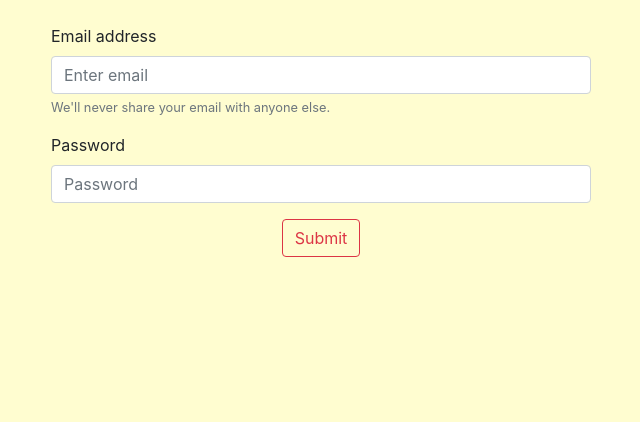
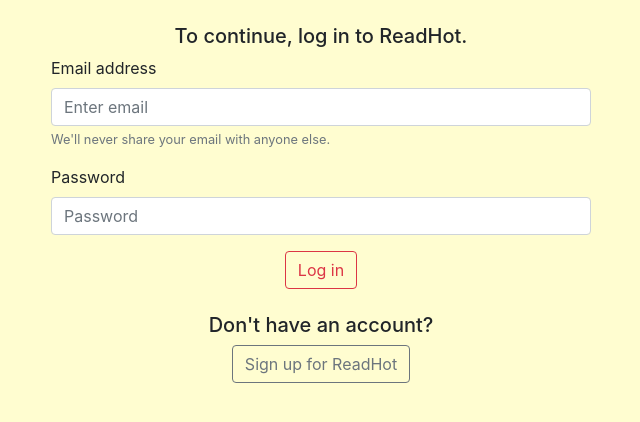
Before and after one commit to bernardw11/ReadHot-project, a Flask app: page /login-page in a window 1280 px wide. Shown: the part 86-508 px from the top of the page, without its empty margins (319-959 px from the left). Run offline with Flask 2, Linux system fonts and the light colour scheme; some libraries are stand-ins or nearby versions.

Commit message:
working on login page

```diff
--- a/app.py
+++ b/app.py
@@ -1,6 +1,6 @@
 # ---- YOUR APP STARTS HERE ----
 # -- Import section --
-from flask import Flask, render_template, request, redirect, session
+from flask import Flask, render_template, request, redirect, url_for, session
 from datetime import datetime
 
 from googlebookstests import search
--- a/templates/login.html
+++ b/templates/login.html
@@ -4,6 +4,7 @@
 <div class="container my-4">
     <div class="row justify-content-center">
         <div class="col-6">
+        <div class="text-center"><h5>To continue, log in to ReadHot.</h5></div>
         <form method="POST" action="/library">
             <div class="form-group">
                 <label for="exampleInputEmail1">Email address</label>
@@ -15,9 +16,14 @@
                 <input type="password" class="form-control" id="exampleInputPassword1" placeholder="Password">
             </div>
             <div class="text-center">
-                <button type="submit" class="btn btn-outline-danger">Submit</button>
+                <button type="submit" class="btn btn-outline-danger">Log in</button>
             </div>
         </form>
+        <br>
+        <div class="text-center"><h5>Don't have an account?</h5></div>
+        <div class="text-center">
+                <button type="submit" class="btn btn-outline-secondary">Sign up for ReadHot</button>
+            </div>
         </div>
     </div>
 </div>
```
